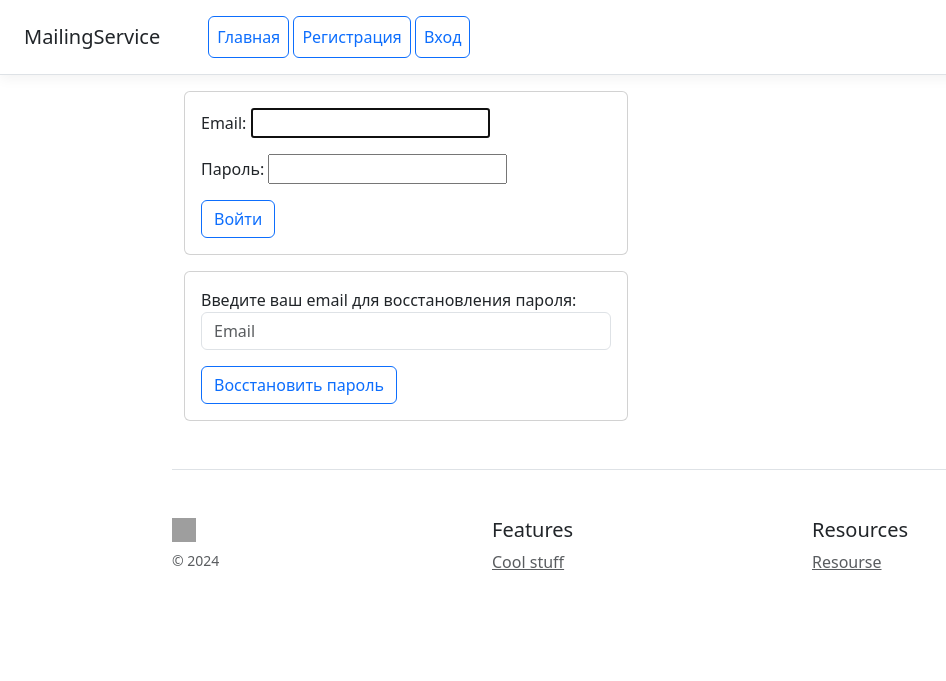
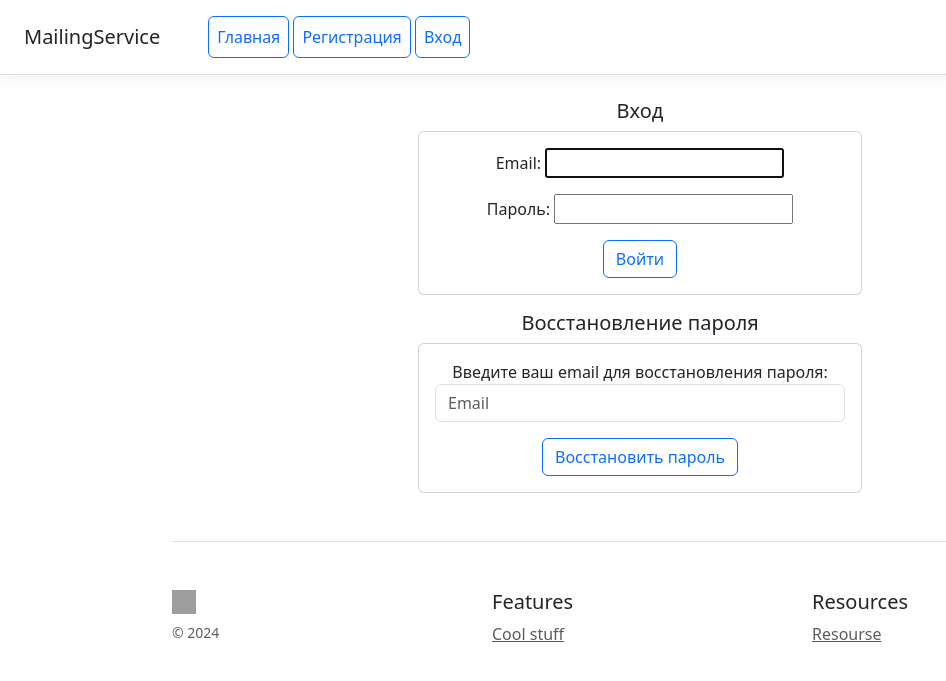
Before and after one commit to Bloodimirg/MailingService, a Django app: page /login/ in a window 1280 px wide. Shown: the top 681 px of the page, without its empty margins (0-946 px from the left). Run offline with Django 5.2, Linux system fonts and the light colour scheme; parts of the project's set-up code (start-up, migrations or seed data) failed here and were passed over; some libraries are stand-ins or nearby versions; grey boxes are pictures that could not be loaded.

Commit message:
редактирование шрифтов, и расположения элементов

```diff
--- a/users/templates/registration/login.html
+++ b/users/templates/registration/login.html
@@ -1,9 +1,11 @@
 {% extends 'boat/base.html' %}
 {% block content %}
-<div class="container">
+<div class="container mt-4">
     <form class="row" method="post" enctype="multipart/form-data">
-        <div class="col-6">
-            <div class="card">
+        <div class="col-md-6 offset-md-3 text-center">
+            <h5>Вход</h5>
+            <div class="card ">
+
                 <div class="card-body">
                     {% csrf_token %}
                     {{ form.as_p }}
@@ -14,8 +16,10 @@
             </div>
         </div>
     </form>
-    <form class="row mt-3" method="post" action="{% url 'users:password_reset' %}">
-        <div class="col-6">
+    <form class="row mt-3 text-center" method="post" action="{% url 'users:password_reset' %}">
+        <h5>Восстановление пароля</h5>
+        <div class="col-md-6 offset-md-3">
+
             <div class="card">
                 <div class="card-body">
                     {% csrf_token %}
--- a/users/templates/users/password_reset_complete.html
+++ b/users/templates/users/password_reset_complete.html
@@ -1,7 +1,7 @@
 {% extends 'boat/base.html' %}
 {% block content %}
 <div class="container">
-    <p>Ваш пароль успешно изменен. Вы можете войти в систему с новым паролем.</p>
+    <h4>Ваш пароль успешно изменен. Вы можете войти в систему с новым паролем.</h4>
     <a href="{% url 'users:login' %}">Войти</a>
 </div>
 {% endblock %}
--- a/users/templates/users/password_reset_done.html
+++ b/users/templates/users/password_reset_done.html
@@ -1,6 +1,6 @@
 {% extends 'boat/base.html' %}
 {% block content %}
 <div class="container">
-    <p>Инструкции по восстановлению пароля были отправлены на ваш email.</p>
+    <h4>Инструкции по восстановлению пароля были отправлены на ваш email.</h4>
 </div>
 {% endblock %}
--- a/users/templates/users/user_form.html
+++ b/users/templates/users/user_form.html
@@ -2,7 +2,7 @@
 {% block content %}
 <div class="container">
     <form class="row" method="post" enctype="multipart/form-data">
-        <div class="col-6">
+        <div class="col-md-6 offset-md-3">
             <div class="card">
                 <div class="card-body">
                     {% csrf_token %}
--- a/users/templates/users/users_list.html
+++ b/users/templates/users/users_list.html
@@ -4,10 +4,9 @@
 <div class="container mt-4">
     <div class="row">
         <div class="card mb-4">
-            <div class="card-header">
-                <h2 class="h5">Пользователи и администраторы</h2>
-            </div>
+
             <div class="card-body">
+                <h2 class="h5 text-center">Пользователи и администраторы</h2>
                 <ul class="list-group list-group-flush">
 
                     {% for user in users %}
```
